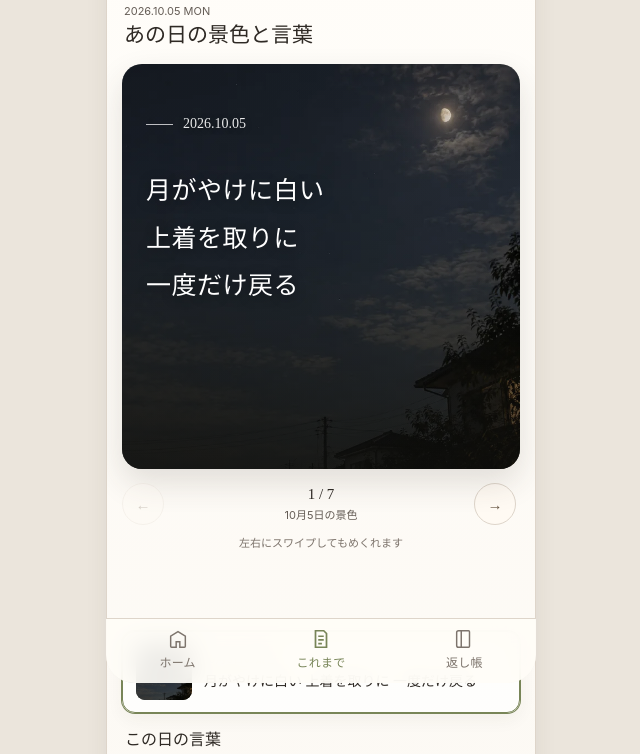
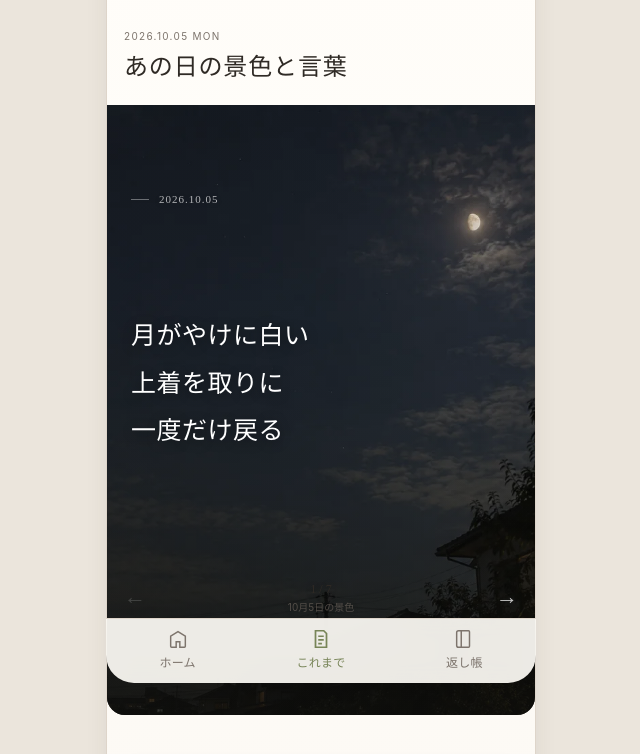
Before and after one commit to T-maruNa/utagaeshi-mock, a plain HTML site: page day.html in a window 1280 px wide. Shown: the part 93-847 px from the top of the page, without its empty margins (319-959 px from the left). Drawn offline with Linux system fonts and the light colour scheme.

Commit message:
style: give day page a reading-focused hero

```diff
--- a/assets/ui-next.css
+++ b/assets/ui-next.css
@@ -2653,3 +2653,183 @@ button.index-row {
   touch-action: manipulation;
   -webkit-tap-highlight-color: transparent;
 }
+
+
+/* =========================================================
+   2026-09-20 過去日詳細 — 「あの日を読み返す」画面
+   トップの景色体験を引き継ぎつつ、投稿画面ではなく記録ページに寄せる。
+   ========================================================= */
+
+/* ヘッダーはページ名を重ねず、ブランドだけを固定して共通化 */
+.day-mock .home-mock-top {
+  position: sticky;
+  top: 0;
+  z-index: 55;
+  width: calc(100% + 30px);
+  min-height: 68px;
+  margin: -18px -15px 0;
+  padding: calc(16px + env(safe-area-inset-top, 0px)) 24px 10px;
+  background: color-mix(in srgb, #fffdf8 88%, transparent);
+  backdrop-filter: saturate(1.05) blur(12px);
+  border-bottom: 1px solid rgba(222, 213, 202, 0.58);
+}
+.day-mock .brand-wrap {
+  gap: 0;
+}
+.day-mock .book-name {
+  display: none;
+}
+
+/* 日付を記憶の入口にして、説明文は置かない */
+.home-mock.day-mock .day-title {
+  margin: 30px 2px 20px;
+}
+.home-mock.day-mock .day-title-date {
+  display: block;
+  margin: 0 0 7px;
+  color: var(--ink-faint);
+  font-family: var(--sans);
+  font-size: 10px;
+  letter-spacing: 0.13em;
+}
+.home-mock.day-mock .day-title h1 {
+  margin: 0;
+  font-size: 24px;
+  line-height: 1.5;
+  letter-spacing: 0.035em;
+}
+
+/* カード・ページャ・アクションを1つの写真領域として扱う */
+.day-mock .day-deck-frame {
+  position: relative;
+  margin-left: -15px;
+  margin-right: -15px;
+}
+
+.day-mock .day-deck-frame .vcard {
+  min-height: 610px;
+  padding: 88px 24px 118px;
+  border-radius: 0 0 18px 18px;
+  box-shadow: none;
+}
+
+.day-mock .day-deck-frame .vcard-label {
+  opacity: 0.75;
+  font-size: 11px;
+  letter-spacing: 0.09em;
+}
+.day-mock .day-deck-frame .vcard-label::before {
+  width: 18px;
+  opacity: 0.68;
+}
+
+/* 本文は写真の余白を残して、下寄せしすぎない */
+.day-mock .day-deck-frame .vcard--scene .vcard-body {
+  padding-top: 72px;
+  max-width: 88%;
+}
+
+/* ページャは写真の中へ。見た目は小さく、タップ領域は広く */
+.day-mock .day-deck-frame .deck-ctrl {
+  position: absolute;
+  inset: 0;
+  z-index: 3;
+  margin: 0;
+  pointer-events: none;
+}
+.day-mock .day-deck-frame .deck-ctrl button {
+  position: absolute;
+  bottom: 90px;
+  width: 56px;
+  height: 56px;
+  padding: 0;
+  border: 0;
+  border-radius: 0;
+  background: transparent;
+  color: var(--on-scene);
+  box-shadow: none;
+  font-size: 22px;
+  line-height: 1;
+  opacity: 0.74;
+  pointer-events: auto;
+  touch-action: manipulation;
+  -webkit-tap-highlight-color: transparent;
+  -webkit-user-select: none;
+  user-select: none;
+}
+.day-mock .day-deck-frame .deck-ctrl button:first-of-type {
+  left: 0;
+}
+.day-mock .day-deck-frame .deck-ctrl button:last-of-type {
+  right: 0;
+}
+.day-mock .day-deck-frame .deck-ctrl button:disabled {
+  opacity: 0.16;
+}
+.day-mock .day-deck-frame .deck-count {
+  position: absolute;
+  left: 72px;
+  right: 72px;
+  bottom: 101px;
+  text-align: center;
+  color: var(--on-scene);
+  text-shadow: var(--on-scene-shadow-sm);
+}
+.day-mock .day-deck-frame .deck-count strong {
+  display: block;
+  font-family: var(--serif);
+  font-size: 12px;
+  font-weight: 500;
+}
+.day-mock .day-deck-frame .deck-count span {
+  display: block;
+  margin-top: 2px;
+  font-size: 10px;
+  opacity: 0.74;
+}
+
+/* 操作方法の説明は常時出さず、操作で理解できるようにする */
+.day-mock .day-deck-frame .swipe-note {
+  display: none;
+}
+
+/* 反応やシェアは読む体験を邪魔しない位置と濃さへ */
+.day-mock .day-deck-frame .deck-open-row {
+  position: absolute;
+  left: 24px;
+  right: 24px;
+  bottom: 44px;
+  z-index: 4;
+  margin: 0;
+}
+.day-mock .day-deck-frame .deck-acts {
+  opacity: 0.72;
+  font-size: 11px;
+}
+
+/* 写真の次に一覧が自然につながるよう、別カード感を作らない */
+.day-mock .words {
+  margin-top: 42px;
+}
+.day-mock .words-head {
+  margin-bottom: 16px;
+}
+.day-mock .words-head h2 {
+  font-size: 19px;
+  letter-spacing: 0.04em;
+}
+
+/* 一覧は引き続き1列。dayでは本文を少し読み物寄りにする */
+.day-mock .word {
+  padding: 16px 15px;
+}
+.day-mock .word p {
+  line-height: 1.75;
+}
+
+/* 遷移先を探す操作もスマホでズームを誘発しにくくする */
+.day-mock .word,
+.day-mock .scene-link {
+  touch-action: manipulation;
+  -webkit-tap-highlight-color: transparent;
+}
```
